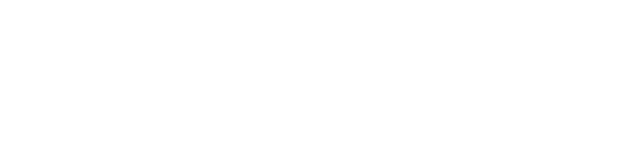
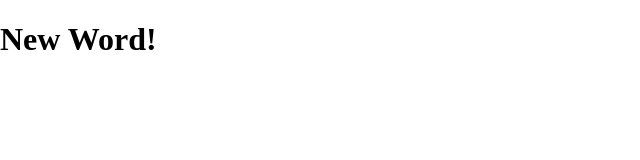
Before and after one commit to mosfez/jstest, a plain HTML site: page index.html in a window 1280 px wide. Shown: the whole page, without its empty margins (0-640 px from the left). Drawn offline with Linux system fonts and the light colour scheme.

Commit message:
hell0 world

```diff
--- a/index.html
+++ b/index.html
@@ -10,7 +10,7 @@
     <link rel="stylesheet" href="style.css">
 </head>
 <body>
-
+    <h1>New Word!</h1>
     <!-- Script -->
     <script src="script.js"></script>
 </body>
```
